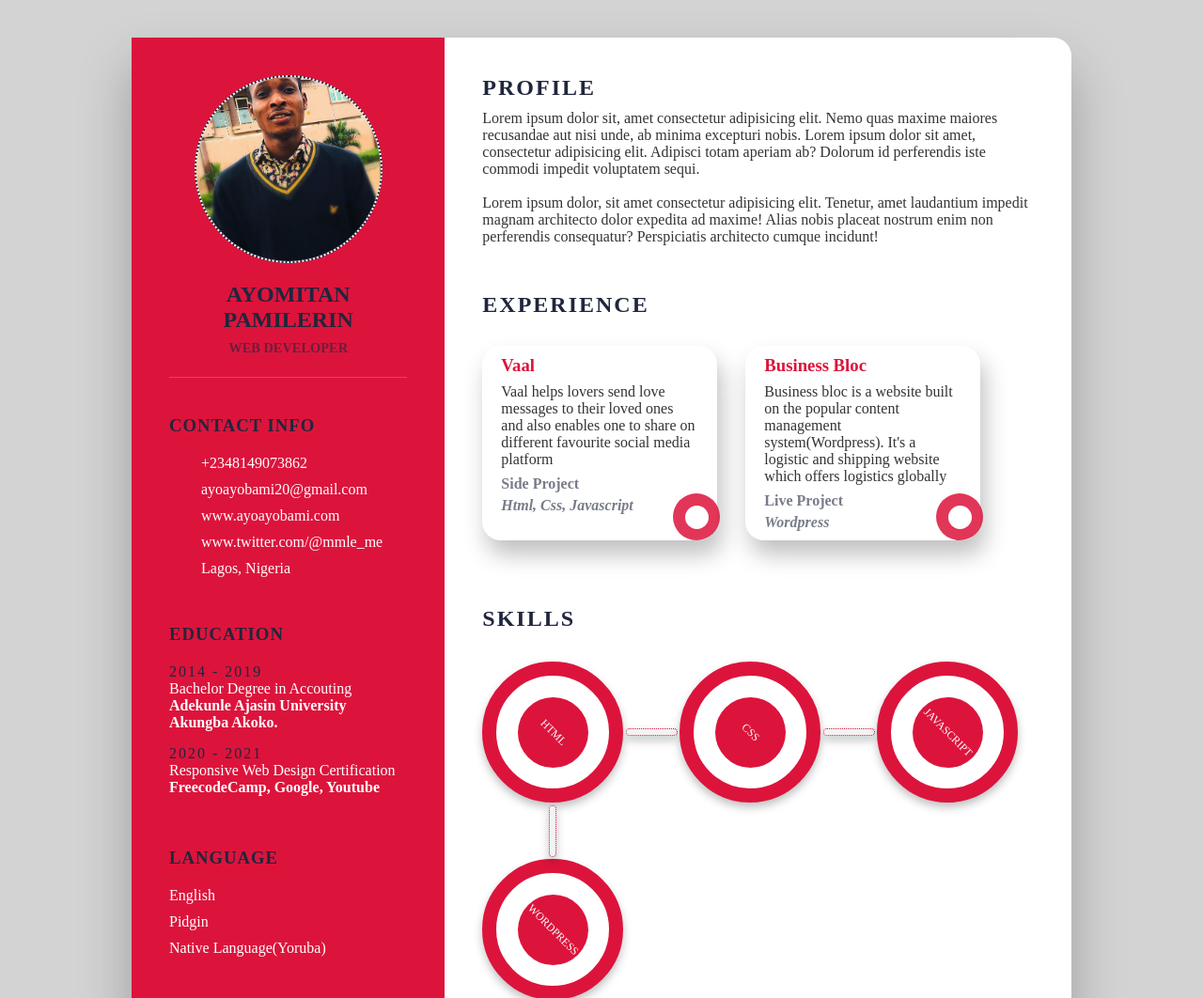
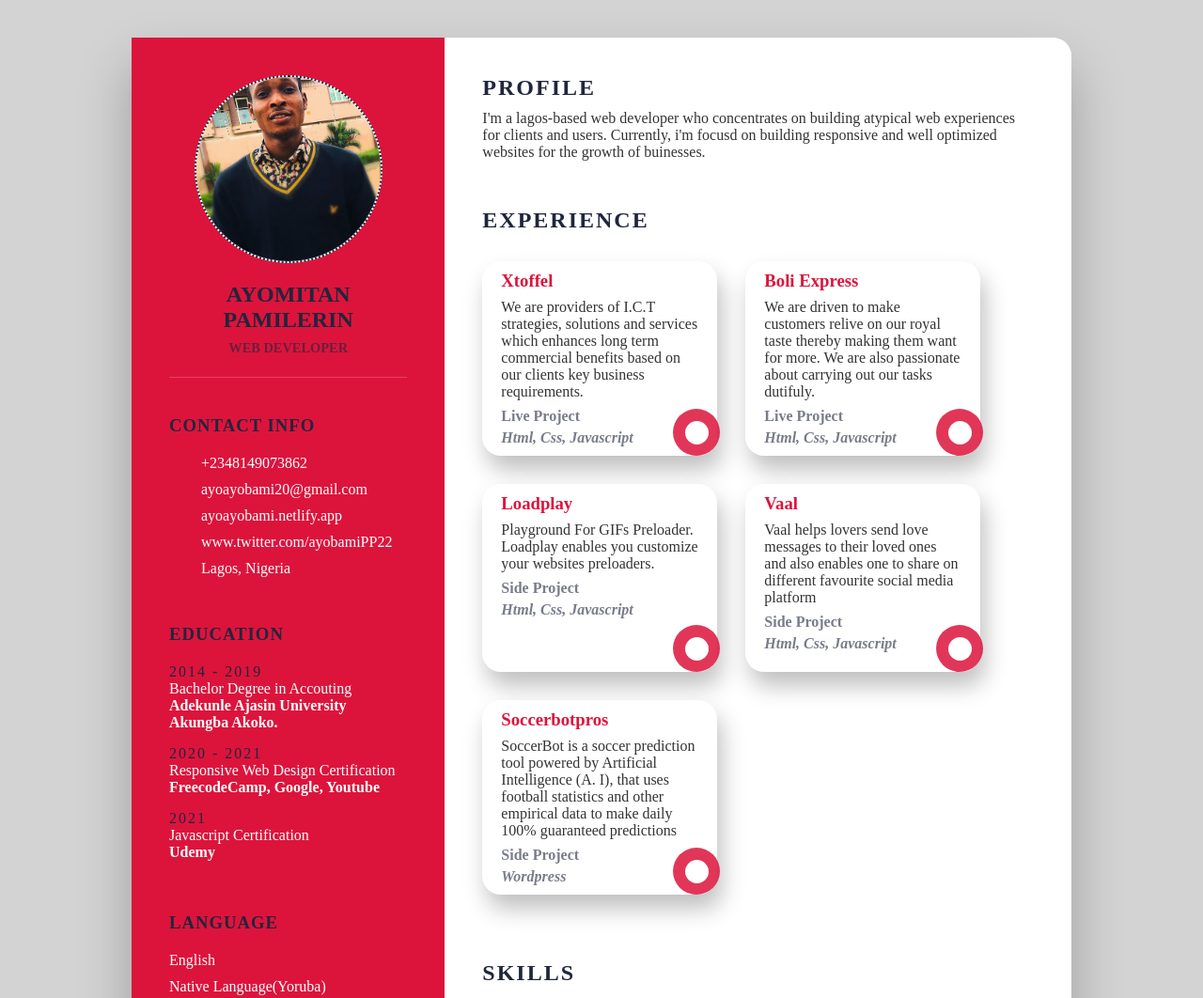
Before and after one commit to AyDeveloper/Portfolio-V1, a plain HTML site: page cv.html in a window 1280 px wide. Shown: the top 1062 px of the page at 94% size. Drawn offline with Linux system fonts and the light colour scheme.

Commit message:
new commit

```diff
--- a/cv.html
+++ b/cv.html
@@ -30,11 +30,11 @@
                     </li>
                     <li>
                         <span class="icon"></span>
-                        <span class="text">www.ayoayobami.com</span>
+                        <span class="text">ayoayobami.netlify.app</span>
                     </li>
                     <li>
                         <span class="icon"></span>
-                        <span class="text">www.twitter.com/@mmle_me</span>
+                        <span class="text">www.twitter.com/ayobamiPP22</span>
                     </li>
                     <li>
                         <span class="icon"></span>
@@ -57,6 +57,11 @@
                         <h4>Responsive Web Design Certification</h4>
                         <h4>FreecodeCamp, Google, Youtube </h4>
                     </li>
+                    <li>
+                        <h5>2021</h5>
+                        <h4>Javascript Certification</h4>
+                        <h4>Udemy </h4>
+                    </li>
                 </ul>
             </div>
 
@@ -65,10 +70,6 @@
                 <ul>
                     <li>
                         <span>English</span>
-                    </li>
-
-                    <li>
-                        <span>Pidgin</span>
                     </li>
 
                     <li>
@@ -104,13 +105,52 @@
         <div class="right-side">
             <div class="about">
                 <h2 class="title2">Profile</h2>
-                <p>Lorem ipsum dolor sit, amet consectetur adipisicing elit. Nemo quas maxime maiores recusandae aut nisi unde, ab minima excepturi nobis. Lorem ipsum dolor sit amet, consectetur adipisicing elit. Adipisci totam aperiam ab? Dolorum id perferendis iste commodi impedit voluptatem sequi. <br> <br> Lorem ipsum dolor, sit amet consectetur adipisicing elit. Tenetur, amet laudantium impedit magnam architecto dolor expedita ad maxime! Alias nobis placeat nostrum enim non perferendis consequatur? Perspiciatis architecto cumque incidunt!</p>
+                <p>I'm a lagos-based web developer who concentrates on building atypical web experiences for clients and users. Currently, i'm focusd on building responsive and well optimized websites for the growth of buinesses.</p>
             </div>
 
             <div class="about experience">
                 <h2 class="title2">Experience</h2>
 
                 <div class="box-container">
+                    <div class="box">
+                        <div class="company">
+                            <h3>Xtoffel</h3>
+                            <p>We are providers of I.C.T strategies, solutions and services which enhances long term commercial benefits based on our clients key business requirements.</p>
+                            <h4>Live Project</h4>
+                        </div>
+                        <div class="tools">
+                            <h4>Html, Css, Javascript</h4>
+                        </div>
+                        <div class="circle">
+                            <div class="white"></div>
+                        </div>
+                    </div>
+                    <div class="box">
+                        <div class="company">
+                            <h3>Boli Express</h3>
+                            <p>We are driven to make customers relive on our royal taste thereby making them want for more. We are also passionate about carrying out our tasks dutifuly.</p>
+                            <h4>Live Project</h4>
+                        </div>
+                        <div class="tools">
+                            <h4>Html, Css, Javascript</h4>
+                        </div>
+                        <div class="circle">
+                            <div class="white"></div>
+                        </div>
+                    </div>
+                    <div class="box">
+                        <div class="company">
+                            <h3>Loadplay</h3>
+                            <p>Playground For GIFs Preloader. Loadplay enables you customize your websites preloaders.</p>
+                            <h4>Side Project</h4>
+                        </div>
+                        <div class="tools">
+                            <h4>Html, Css, Javascript</h4>
+                        </div>
+                        <div class="circle">
+                            <div class="white"></div>
+                        </div>
+                    </div>
                     <div class="box">
                         <div class="company">
                             <h3>Vaal</h3>
@@ -126,9 +166,9 @@
                     </div>
                     <div class="box">
                         <div class="company">
-                            <h3>Business Bloc</h3>
-                            <p>Business bloc is a website built on the popular content management system(Wordpress). It's a logistic and shipping website which offers logistics globally</p>
-                            <h4>Live Project</h4>
+                            <h3>Soccerbotpros</h3>
+                            <p>SoccerBot is a soccer prediction tool powered by Artificial Intelligence (A. I), that uses football statistics and other empirical data to make daily 100% guaranteed predictions </p>
+                            <h4>Side Project</h4>
                         </div>
                         <div class="tools">
                             <h4>Wordpress</h4>
```
